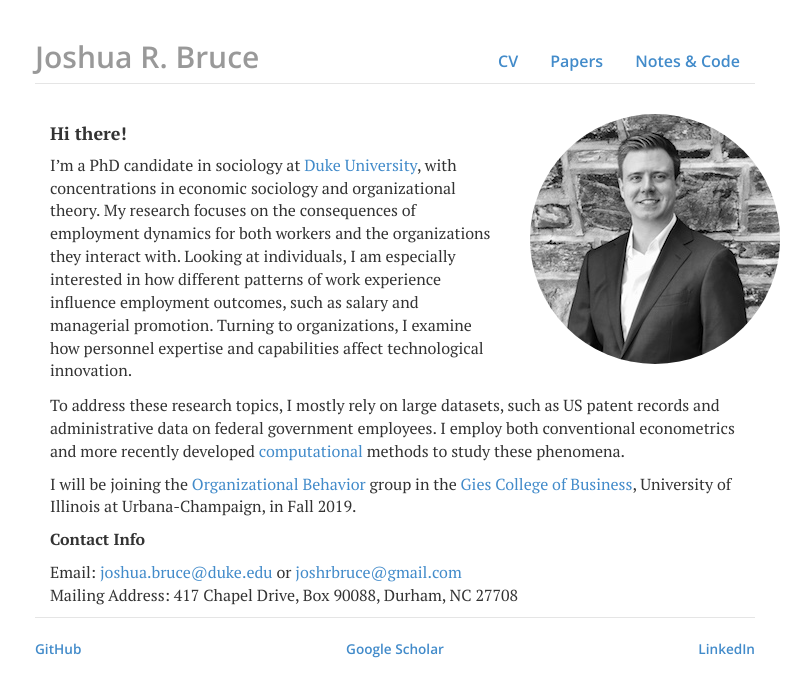
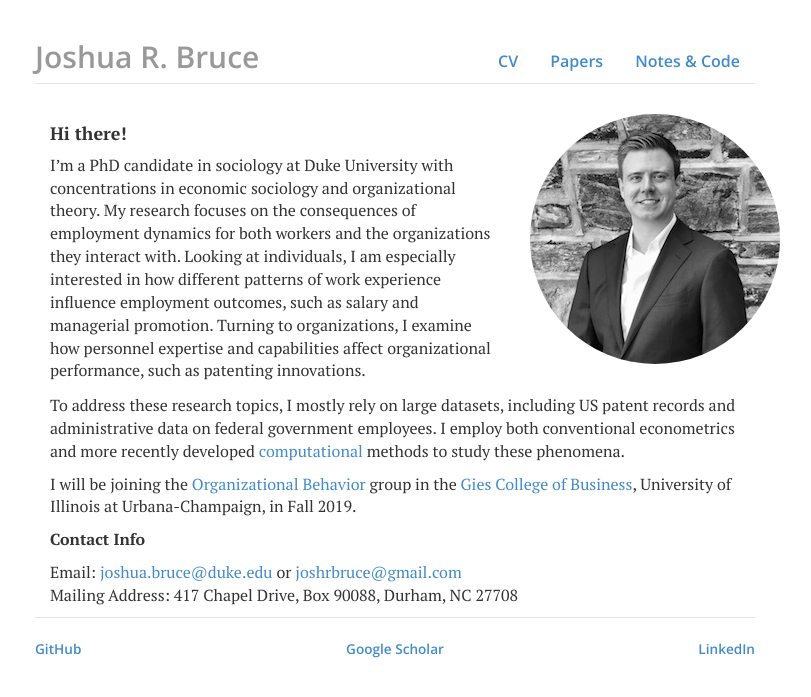
Before and after one commit to joshuarbruce/joshuarbruce.github.io, a Jekyll site: the page built from index.html, in a window 1280 px wide. Shown: the top 697 px of the page, without its empty margins (245-1056 px from the left). Built offline with Jekyll 4.4.1, drawn with Linux system fonts in a browser that asks for light colours; nearby versions of some CDN libraries.

Commit message:
update index.html

```diff
--- a/index.html
+++ b/index.html
@@ -5,13 +5,13 @@ title: joshuarbruce.github.io
 <div class="blurb">
 	<div class="col-sm-8">
 	<h4>Hi there!</h4>
-	<p>I’m a PhD candidate in sociology at <a href="http://sociology.duke.edu/" target="_blank">Duke University</a>, with concentrations in economic sociology and organizational theory. My research focuses on the consequences of employment dynamics for both workers and the organizations they interact with. Looking at individuals, I am especially interested in how different patterns of work experience influence employment outcomes, such as salary and managerial promotion. Turning to organizations, I examine how personnel expertise and capabilities affect technological innovation.</p>
+	<p>I’m a PhD candidate in sociology at Duke University with concentrations in economic sociology and organizational theory. My research focuses on the consequences of employment dynamics for both workers and the organizations they interact with. Looking at individuals, I am especially interested in how different patterns of work experience influence employment outcomes, such as salary and managerial promotion. Turning to organizations, I examine how personnel expertise and capabilities affect organizational performance, such as patenting innovations.</p>
 	</div>
 	<div class="col-sm-4">
 	<img  class="img-circle avatar" alt="Josh Bruce" src="files/me.jpeg">
 	</div>
 	<div class="col-sm-12">
-		<p>To address these research topics, I mostly rely on large datasets, such as US patent records and administrative data on federal government employees. I employ both conventional econometrics and more recently developed <a href="https://en.wikipedia.org/wiki/Computational_sociology" target="_blank">computational</a> methods to study these phenomena.</p>
+		<p>To address these research topics, I mostly rely on large datasets, including US patent records and administrative data on federal government employees. I employ both conventional econometrics and more recently developed <a href="https://en.wikipedia.org/wiki/Computational_sociology" target="_blank">computational</a> methods to study these phenomena.</p>
 	<!-- <p>In addition to conducting research, I taught a core course on <a href="https://markets.duke.edu/courses/355" target="_blank">organizations and management</a> in Duke's Markets and Management certificate program and mentored undergraduate and masters students in a 10-week <a href="https://bigdata.duke.edu/projects/analytics-faculty-success" target="_blank">data analytics program</a>. I am currently a Project Manager at Duke's Social Science Research Institute for the <a href="https://ssri.duke.edu/projects/human-capital-career-dynamics-and-organizational-performance-us-federal-government" target="_blank">Human Capital and Career Dynamics project</a>.</p>  -->
 
     <p>I will be joining the <a href="https://business.illinois.edu/ba/areas/organizational-behavior/" target="_blank">Organizational Behavior</a>  group in the <a href="https://business.illinois.edu" target="_blank">Gies College of Business</a>, University of Illinois at Urbana-Champaign, in Fall 2019.</p>
```
